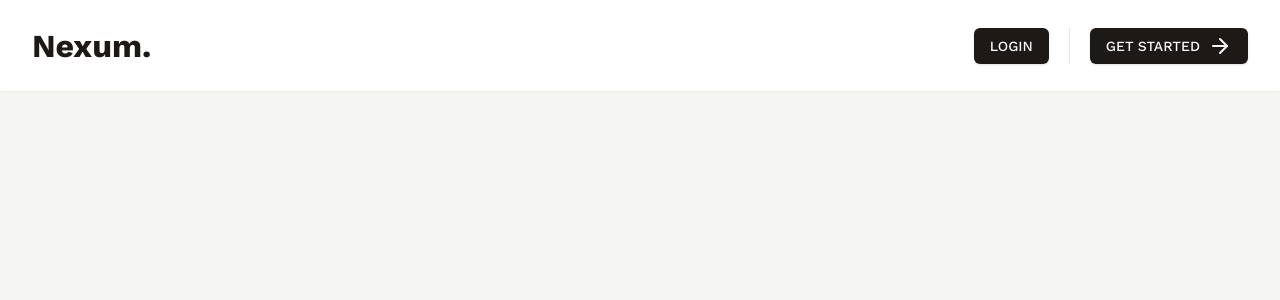
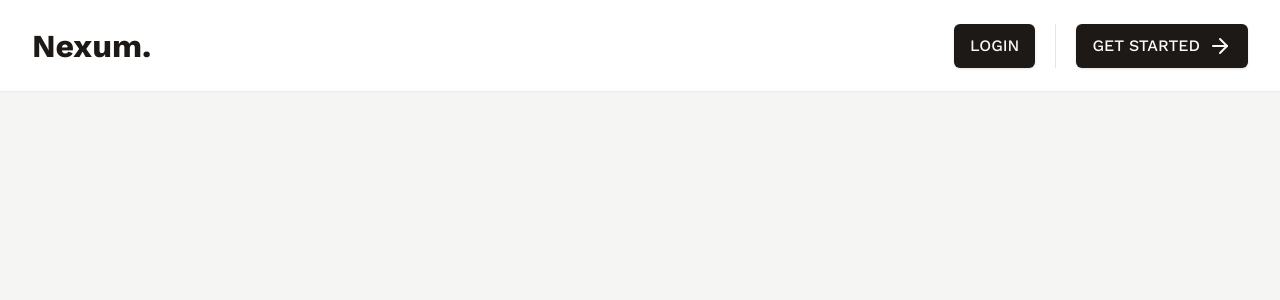
Before and after one commit to chinmayweb3/nexum, a Next.js app: page / in a window 1280 px wide. Shown: the top 300 px of the page. Built offline with nearby package versions, Linux system fonts and the light colour scheme.

Commit message:
"Removed ArrowLeft import, updated button styles and added ArrowRight icon to GET STARTED link"

```diff
--- a/src/components/Navbar.tsx
+++ b/src/components/Navbar.tsx
@@ -3,7 +3,7 @@ import React from "react";
 import { buttonVariants } from "./ui/button";
 import { cn } from "@/lib/utils";
 import { Separator } from "./ui/separator";
-import { ArrowLeft, ArrowRight } from "lucide-react";
+import { ArrowRight } from "lucide-react";
 
 const Navbar = () => {
   return (
@@ -13,11 +13,17 @@ const Navbar = () => {
           Nexum.
         </Link>
         <div className="flex gap-[20px]">
-          <Link href={"/about"} className={cn(buttonVariants())}>
+          <Link
+            href={"/about"}
+            className={cn(buttonVariants(), "text-[16px] py-[22px]")}
+          >
             LOGIN
           </Link>
           <Separator className="h-auto" orientation="vertical" />
-          <Link href={"/about"} className={cn(buttonVariants())}>
+          <Link
+            href={"/about"}
+            className={cn(buttonVariants(), "text-[16px] py-[22px]")}
+          >
             GET STARTED <ArrowRight className="ml-[8px]" size={24} />
           </Link>
         </div>
```
